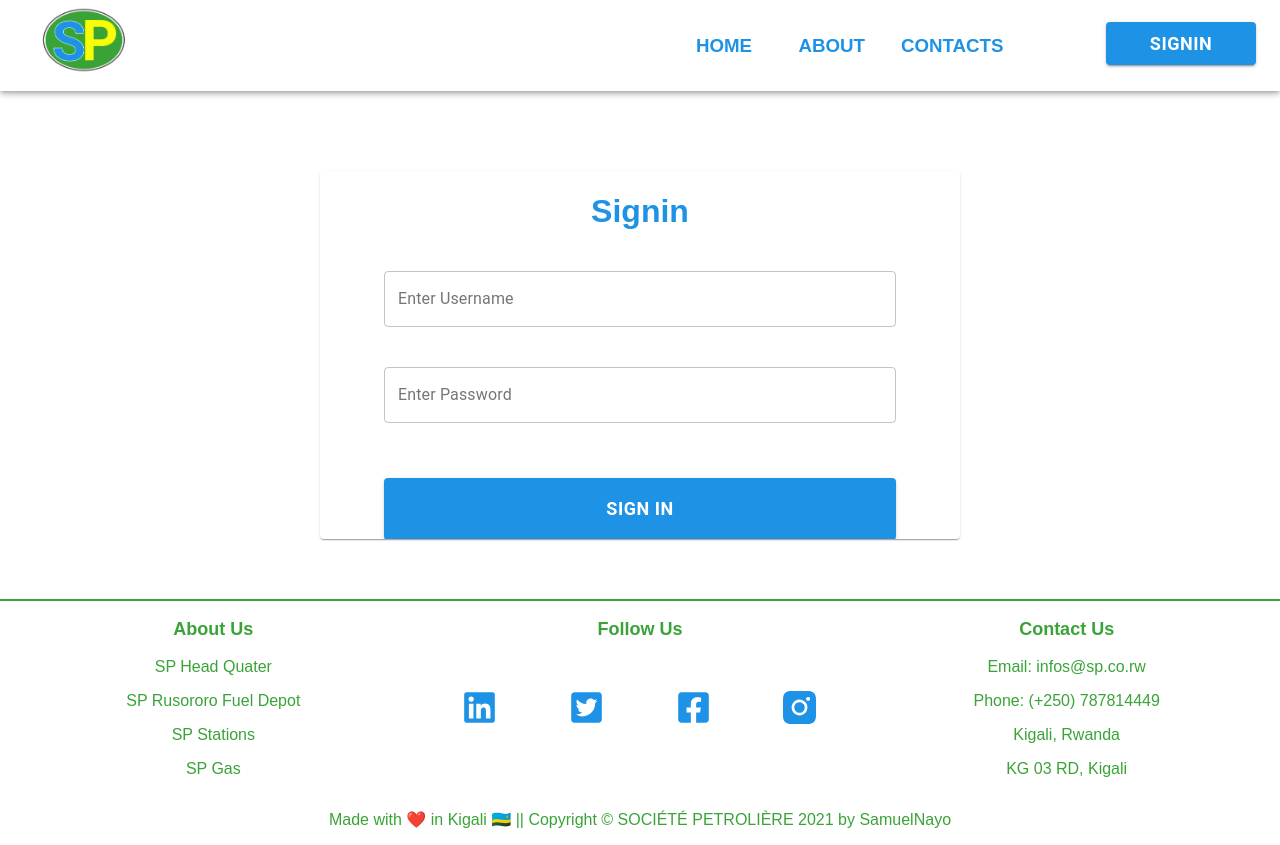
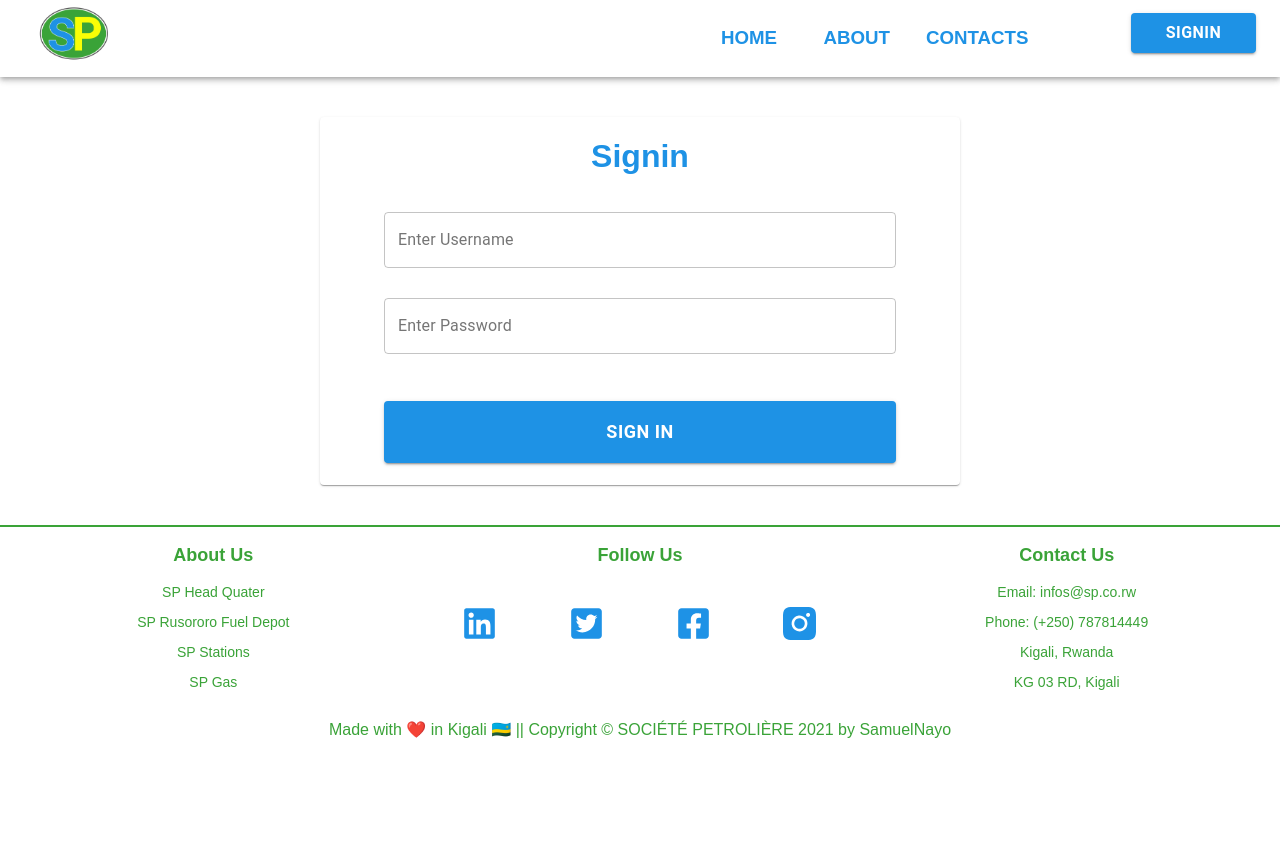
Before and after one commit to Societe-Petroliere/sp_dashboard, a React (Create React App) app: page /signin in a window 1280 px wide. After the commit the page ends 800 px from the top, so only its background shows below. Built offline with nearby package versions, Linux system fonts and the light colour scheme.

Commit message:
Restyling app

```diff
--- a/src/common/Footer.js
+++ b/src/common/Footer.js
@@ -10,10 +10,10 @@
             <div className="usHolder">
                 <div class="about-us">
                         <p class="footerTitle">About Us</p>
-                        <p>SP Head Quater</p>
-                        <p>SP Rusororo Fuel Depot</p>
-                        <p>SP Stations</p>
-                        <p>SP Gas</p>
+                        <p class="about-us">SP Head Quater</p>
+                        <p class="about-us">SP Rusororo Fuel Depot</p>
+                        <p class="about-us">SP Stations</p>
+                        <p class="about-us">SP Gas</p>
                 </div>
                 <div class="follow-us">
                     <p class="footerTitle">Follow Us</p>
--- a/src/common/Header.js
+++ b/src/common/Header.js
@@ -1,10 +1,8 @@
 import React from 'react';
 import { Link } from 'react-router-dom';
-
 import AppBar from '@material-ui/core/AppBar';
 import { Button } from '@material-ui/core';
 import Toolbar from '@material-ui/core/Toolbar';
-
 import logo from "../assets/images/sp-logo.png";
 
 const Header = () => {
--- a/src/components/Home/pages/Home.js
+++ b/src/components/Home/pages/Home.js
@@ -12,10 +12,8 @@
         <div>
             <Header />
             <br />
-            <br />
-            <br />
         <div style={{
-            width: "70%",
+            width: "65%",
             margin: "auto"
         }}>
             <Card>
@@ -31,17 +29,17 @@
             </Card>
 
         </div>
-            <div className="Content"  style={{ width: '90%', margin: '70px auto 0 auto' }}>
+            <div className="Content"  style={{ width: '90%', margin: '50px auto 0 auto' }}>
                 <h2 style={{
                     width: '600px',
-                    margin: '25px auto',
+                    margin: '20px auto',
                     color: '#1E92E5',
                 }}>
                     Inauguration of SP Rusororo Fuel Terminal Depot
                 </h2>
                 <div className="imgWrapper" style={{ display:'flex' }}>
                     <Card style={{ margin: '20px' }}>
-                        <img alt="sample-img" style={{ width: "100%", height: "400px", margin: "auto" }} src={img6}/>
+                        <img alt="sample-img" style={{ width: "100%", height: "380px", margin: "auto" }} src={img6}/>
                         <div style={{ width: "95%", margin: "auto" }}>
                             <h2 style={{ color: '#1E92E5' }}>
                                 Inauguration of SP Rusororo Fuel Terminal Depot
@@ -52,7 +50,7 @@
                         </div>
                     </Card>
                     <Card style={{ margin: '20px' }}>
-                        <img alt="sample-img" style={{ width: "100%", height: "400px", margin: "auto" }} src={img1}/>
+                        <img alt="sample-img" style={{ width: "100%", height: "380px", margin: "auto" }} src={img1}/>
                         <div style={{ width: "95%", margin: "auto" }}>
                             <h2 style={{ color: '#1E92E5' }}>
                                 Inauguration of SP Rusororo Fuel Terminal Depot
@@ -63,7 +61,7 @@
                         </div>
                     </Card>
                     <Card style={{ margin: '20px' }}>
-                        <img alt="sample-img" style={{ width: "100%", height: "400px", margin: "auto" }} src={img4}/>
+                        <img alt="sample-img" style={{ width: "100%", height: "380px", margin: "auto" }} src={img4}/>
                         <div style={{ width: "95%", margin: "auto" }}>
                             <h2 style={{ color: '#1E92E5' }}>
                                 Inauguration of SP Rusororo Fuel Terminal Depot
--- a/src/styles/css/App.css
+++ b/src/styles/css/App.css
@@ -12,7 +12,7 @@
 }
 
 .headerWrapper .toolBar .logo {
-  width: 120px;
+  width: 100px;
 }
 
 .headerWrapper .toolBar .navLinksWrapper {
@@ -41,9 +41,9 @@
 }
 
 .headerWrapper .toolBar .navLinksWrapper .signin {
-  width: 150px;
-  margin: 06px 0;
-  font-size: 18px;
+  width: 125px;
+  margin: 04px 0;
+  font-size: 16px;
   font-weight: bold;
   color: #ffffff;
   text-decoration: none;
@@ -68,6 +68,10 @@
   color: #3AA338;
 }
 
+.footerWrapper .usHolder .about-us, .footerWrapper .usHolder .contact-us {
+  font-size: 14px;
+}
+
 .footerWrapper .usHolder p {
   color: #3AA338;
 }
@@ -77,7 +81,7 @@
   display: grid;
   -ms-grid-columns: (1fr)[4];
       grid-template-columns: repeat(4, 1fr);
-  margin: 50px 0 0 0;
+  margin: 40px 0 0 0;
   color: #3AA338;
 }
 
@@ -88,7 +92,7 @@
 
 .card {
   width: 50%;
-  margin: 80px auto 60px auto;
+  margin: 40px auto 40px auto;
   height: 46vh;
 }
 
@@ -99,16 +103,16 @@
 
 .card .formContainer {
   width: 80%;
-  margin: 20px auto;
+  margin: 15px auto 0 auto;
 }
 
 .card .formContainer .form {
-  margin: 20px 0;
+  margin: 15px 0;
 }
 
 .card .signin {
   width: 100%;
-  margin: 35px auto;
+  margin: 32.5px auto;
   padding: 15px;
   font-size: 18px;
   font-weight: bold;
@@ -128,7 +132,7 @@
 }
 
 .AppBar .Toolbar .logo {
-  width: 125px;
+  width: 100px;
 }
 
 .AppBar .Toolbar .title {
--- a/src/styles/scss/_auth.scss
+++ b/src/styles/scss/_auth.scss
@@ -2,7 +2,7 @@
 
 .card {
     width: 50%;
-    margin: 80px auto 60px auto;
+    margin: 40px auto 40px auto;
     height: 46vh;
 
     h1 {
@@ -11,16 +11,17 @@
     }
     .formContainer {
         width: 80%;
-        margin: 20px auto;
+        margin: 15px auto 0 auto;
+        // background: orange;
 
         .form {
-            margin: 20px 0;
+            margin: 15px 0;
         }
     }
 
     .signin {
         width: 100%;
-        margin: 35px auto;
+        margin: 32.5px auto;
         padding: 15px;
         font-size: 18px;
         font-weight: bold;
--- a/src/styles/scss/_footer.scss
+++ b/src/styles/scss/_footer.scss
@@ -14,17 +14,19 @@
             color: $tertiary-color;
         }
 
+        .about-us, .contact-us {
+            font-size: 14px;
+        }
+
         p {
             color: $tertiary-color;
         }
 
         .follow-us {
-
-
             .social-media {
                 display: grid;
                 grid-template-columns: repeat(4, 1fr);
-                margin: 50px 0 0 0;
+                margin: 40px 0 0 0;
                 color: $tertiary-color;
             }
         }
--- a/src/styles/scss/_header.scss
+++ b/src/styles/scss/_header.scss
@@ -9,7 +9,7 @@
         justify-content: space-between;
 
     .logo {
-        width: 120px
+        width: 100px
     }
 
         .navLinksWrapper {
@@ -28,11 +28,10 @@
                 }
             }
 
-
             .signin {
-                width: 150px;
-                margin: 06px 0;
-                font-size: 18px;
+                width: 125px;
+                margin: 04px 0;
+                font-size: 16px;
                 font-weight: bold;
                 color: $main-white;
                 text-decoration: none;
--- a/src/styles/scss/_headerAuth.scss
+++ b/src/styles/scss/_headerAuth.scss
@@ -13,7 +13,7 @@
         }
 
         .logo {
-            width: 125px;
+            width: 100px;
         }
 
         .title {
```
Also changed, not shown: 1 other file (tests, documents, lock files or other folders).
